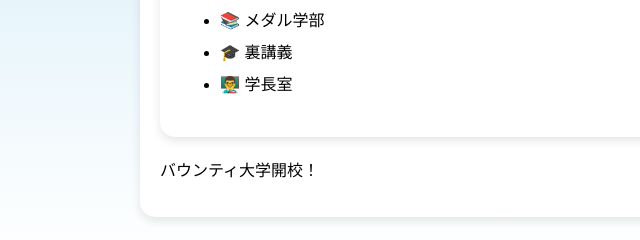
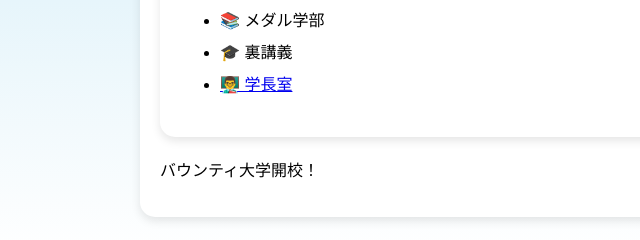
Before and after one commit to yamashun200510-design/bountydaidaku, a plain HTML site: page index.html in a window 1280 px wide. Shown: the part 999-1239 px from the top of the page, 0-640 px from the left. Drawn offline with Linux system fonts and the light colour scheme.

Commit message:
Update index.html

```diff
--- a/index.html
+++ b/index.html
@@ -89,7 +89,7 @@ ul{
 <li>🌱 新入生ガイド</li>
 <li>📚 メダル学部</li>
 <li>🎓 裏講義</li>
-<li>👨‍🏫 学長室</li>
+<li><a href="gakucho.html">👨‍🏫 学長室</a></li>
 </ul>
 
 </div>
```
